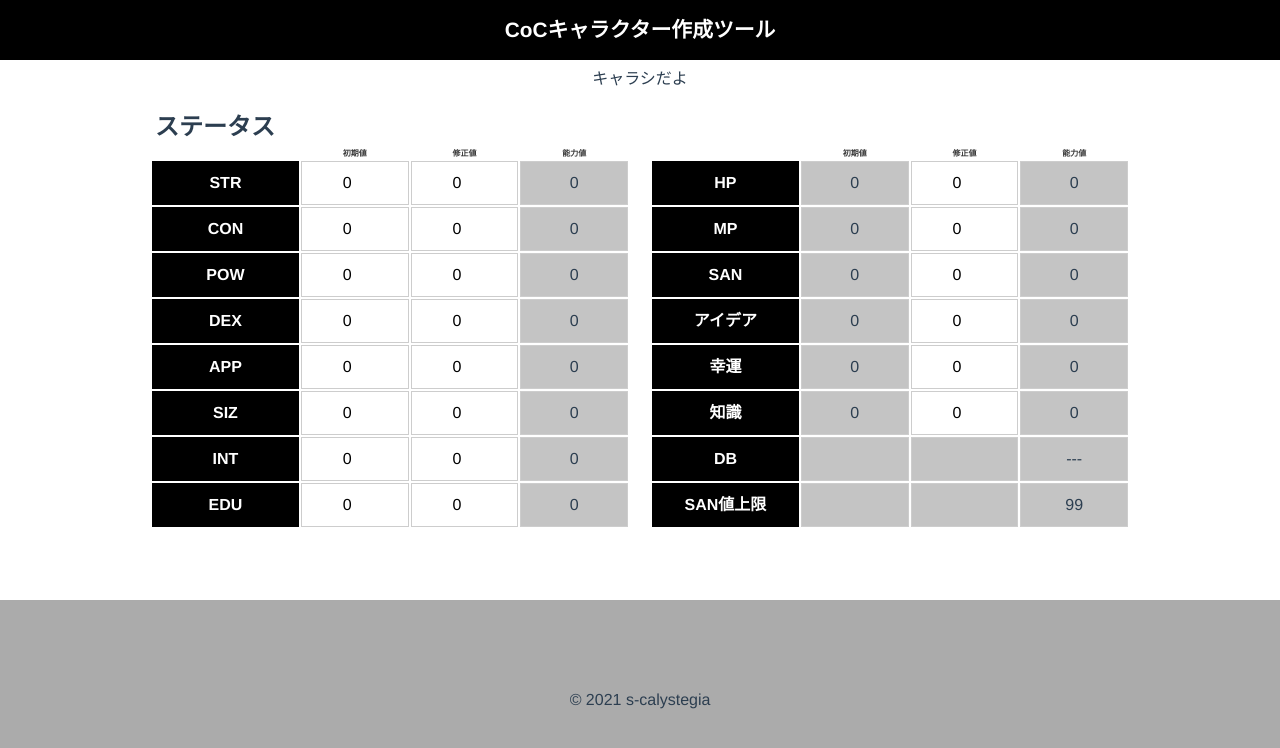
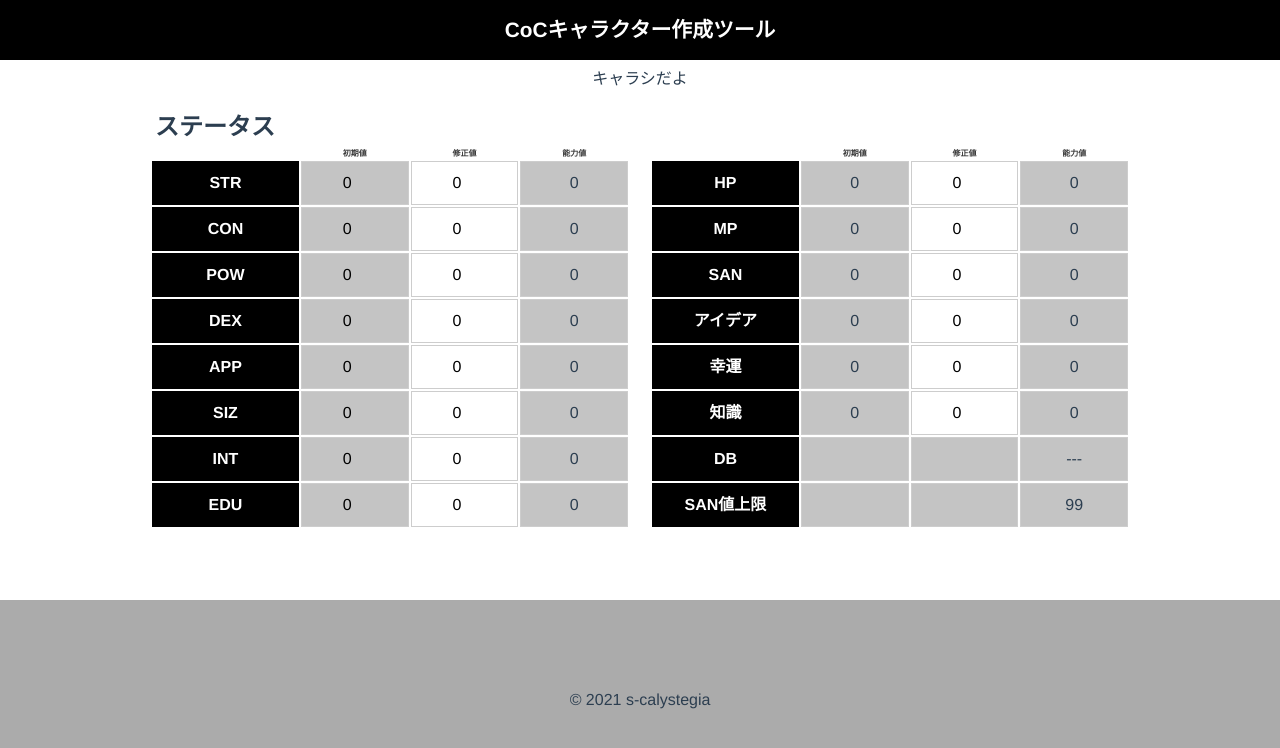
Before and after one commit to sueCalystegia00/CoC-chara-maker, a Vue app: page /character in a window 1280 px wide. Shown: the top 748 px of the page. Built offline with nearby package versions, Linux system fonts and the light colour scheme; no server answers; the database is empty.

Commit message:
change: ダイス非表示時はステータスの初期値を編集不可に

```diff
--- a/src/components/Status.vue
+++ b/src/components/Status.vue
@@ -29,6 +29,7 @@
                 type="number"
                 v-model="commonStatus.default"
                 @input="inputStatus('commonStatusSheet', key, commonStatus)"
+                :readonly="!setDice"
               />
             </td>
             <td class="revised">
@@ -413,7 +414,8 @@ td input {
   padding: 0;
   box-sizing: border-box;
 }
-.unedit {
+.unedit,
+input[readonly] {
   background-color: #c4c4c4;
 }
 </style>
```
